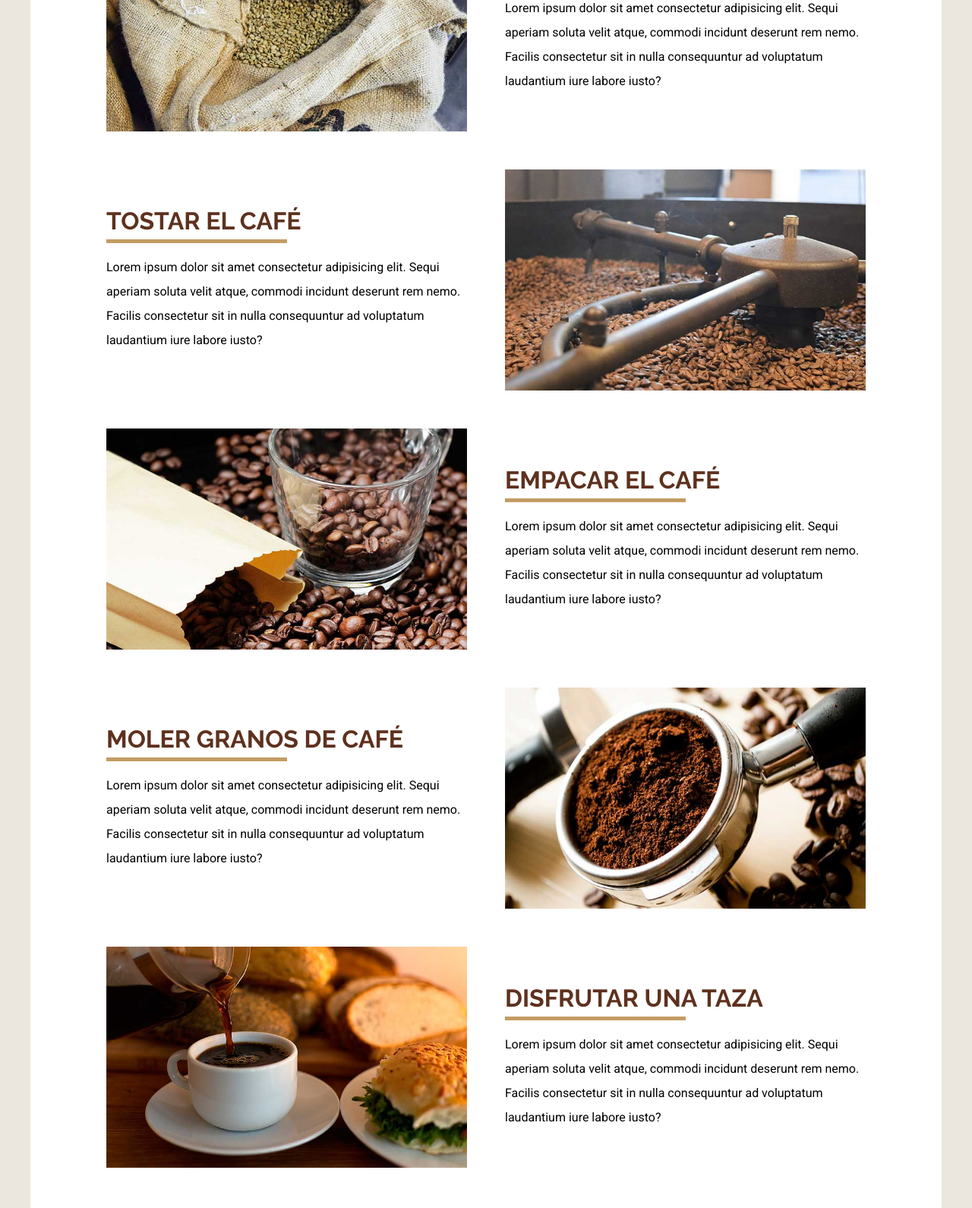
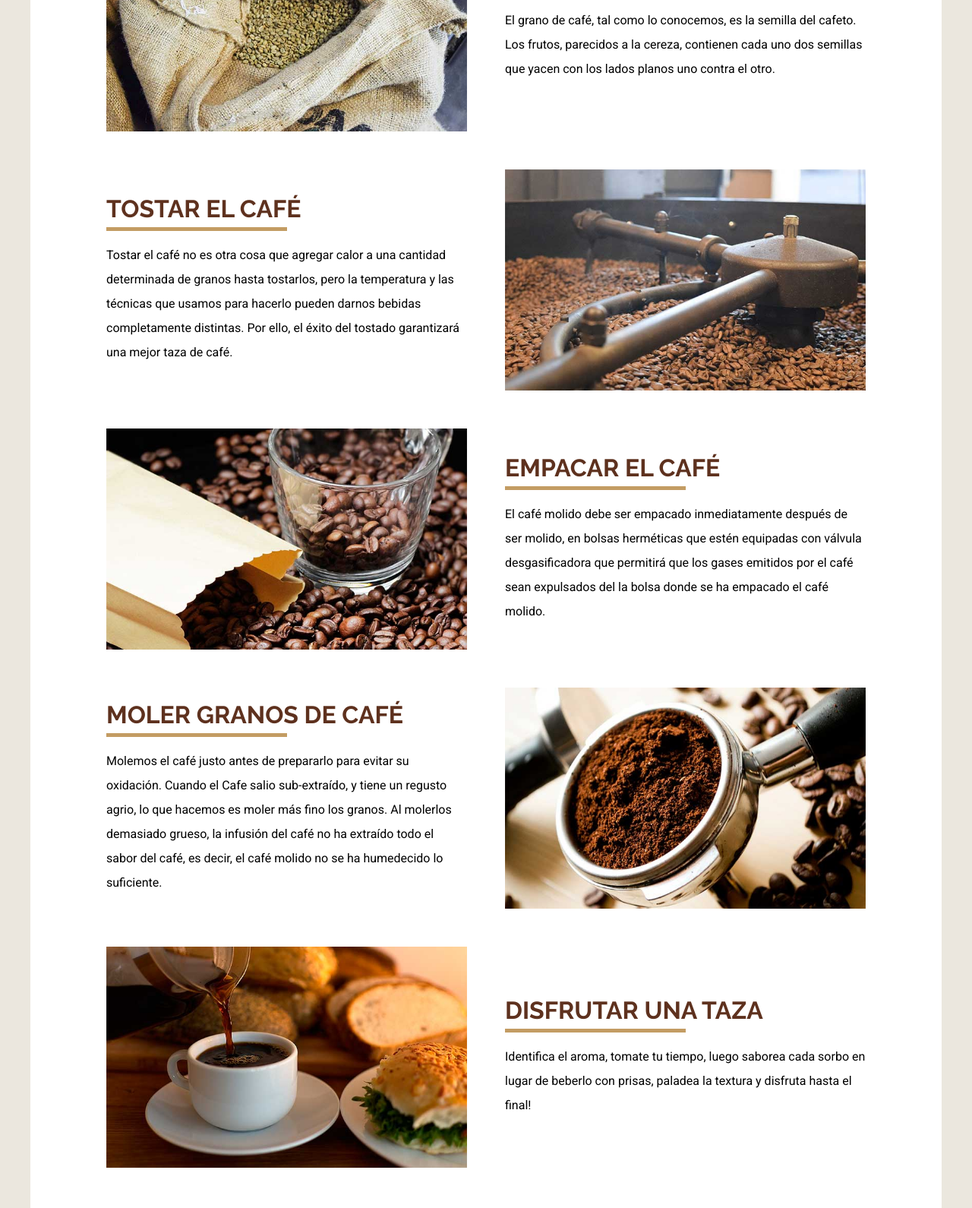
Before and after one commit to NFaria01/proyectoCafeteria, a website: page proceso.html in a window 1280 px wide. Shown: the part 632-2222 px from the top of the page at 76% size. Drawn offline with Linux system fonts and the light colour scheme; a web font is replaced by a local one.

Commit message:
actualizacion lorem

```diff
--- a/proceso.html
+++ b/proceso.html
@@ -42,7 +42,7 @@
 
             <div class="texto">
                 <h3>Granos de Café</h3>
-                <p>Lorem ipsum dolor sit amet consectetur adipisicing elit. Sequi aperiam soluta velit atque, commodi incidunt deserunt rem nemo. Facilis consectetur sit in nulla consequuntur ad voluptatum laudantium iure labore iusto?</p>
+                <p>El grano de café, tal como lo conocemos, es la semilla del cafeto. Los frutos, parecidos a la cereza, contienen cada uno dos semillas que yacen con los lados planos uno contra el otro.</p>
             </div>
         </div>
         <div class="proceso-cafe">
@@ -52,7 +52,7 @@
 
             <div class="texto">
                 <h3>Tostar el Café</h3>
-                <p>Lorem ipsum dolor sit amet consectetur adipisicing elit. Sequi aperiam soluta velit atque, commodi incidunt deserunt rem nemo. Facilis consectetur sit in nulla consequuntur ad voluptatum laudantium iure labore iusto?</p>
+                <p>Tostar el café no es otra cosa que agregar calor a una cantidad determinada de granos hasta tostarlos, pero la temperatura y las técnicas que usamos para hacerlo pueden darnos bebidas completamente distintas. Por ello, el éxito del tostado garantizará una mejor taza de café.</p>
             </div>
         </div>
 
@@ -63,7 +63,7 @@
 
             <div class="texto">
                 <h3>Empacar el Café</h3>
-                <p>Lorem ipsum dolor sit amet consectetur adipisicing elit. Sequi aperiam soluta velit atque, commodi incidunt deserunt rem nemo. Facilis consectetur sit in nulla consequuntur ad voluptatum laudantium iure labore iusto?</p>
+                <p>El café molido debe ser empacado inmediatamente después de ser molido, en bolsas herméticas que estén equipadas con válvula desgasificadora que permitirá que los gases emitidos por el café sean expulsados del la bolsa donde se ha empacado el café molido.</p>
             </div>
         </div>
 
@@ -74,7 +74,7 @@
 
             <div class="texto">
                 <h3>Moler granos de Café</h3>
-                <p>Lorem ipsum dolor sit amet consectetur adipisicing elit. Sequi aperiam soluta velit atque, commodi incidunt deserunt rem nemo. Facilis consectetur sit in nulla consequuntur ad voluptatum laudantium iure labore iusto?</p>
+                <p>Molemos el café justo antes de prepararlo para evitar su oxidación. Cuando el Cafe salio sub-extraído, y tiene un regusto agrio, lo que hacemos es moler más fino los granos. Al molerlos demasiado grueso, la infusión del café no ha extraído todo el sabor del café, es decir, el café molido no se ha humedecido lo suficiente.</p>
             </div>
         </div>
 
@@ -85,7 +85,7 @@
 
             <div class="texto">
                 <h3>Disfrutar una taza</h3>
-                <p>Lorem ipsum dolor sit amet consectetur adipisicing elit. Sequi aperiam soluta velit atque, commodi incidunt deserunt rem nemo. Facilis consectetur sit in nulla consequuntur ad voluptatum laudantium iure labore iusto?</p>
+                <p>Identifica el aroma, tomate tu tiempo, luego saborea cada sorbo en lugar de beberlo con prisas, paladea la textura y disfruta hasta el final!</p>
             </div>
         </div>
 
```
Also changed, not shown: index.html (+2 -2 lines), menu.html (+1 -1 lines), nosotros.html (+2 -2 lines).
